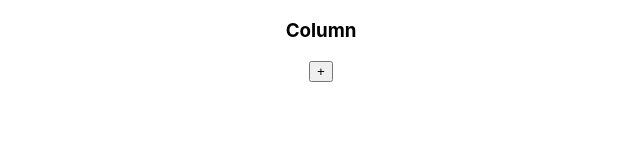
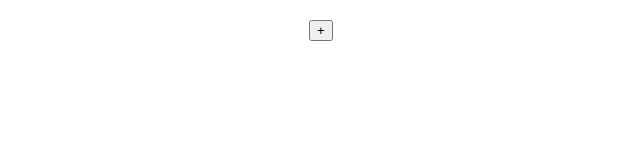
Before and after one commit to HMP1993/Trelloish, a React (Create React App) app: page / in a window 1280 px wide. Shown: the top 160 px of the page, without its empty margins (319-959 px from the left). Built offline with nearby package versions, Linux system fonts and the light colour scheme.

Commit message:
first step

```diff
--- a/src/App.js
+++ b/src/App.js
@@ -1,10 +1,19 @@
+import React, { useState } from "react";
 import "./App.css";
 import Column from "./components/Column";
 
 function App() {
+  const name = [];
+  const [columnTitles, setColumnTitle] = useState(name);
+
+  const addColumn = () => {
+    setColumnTitle((name) => [...name, `Column ${name.length + 1}`]);
+  };
+
   return (
     <div className="App">
-      <Column   />
+      <Column columnTitle={columnTitles[0]} />
+      <button onClick={addColumn}>+</button>
     </div>
   );
 }
--- a/src/components/Column.js
+++ b/src/components/Column.js
@@ -1,20 +1,13 @@
-import React, { useState } from "react";
 
 
-
-const Column = () => {
-  const name = ['Column'];
-  const [columnTitle,setColumnTitle] = useState(name);
-
-  const addColumn = () => {
-    setColumnTitle(`Column ${name.length}`);
-
-  }
+const Column = (props) => {
+  // const name = [];
+  // const columnTitle = name;
 
   return (
     <div>
-      <h3>{columnTitle}</h3>
-      <button onClick={addColumn}>+</button>
+      <h3>{props.columnTitle}</h3>
+      {/* <button onClick={addColumn}>+</button> */}
     </div>
   );
 };
```
